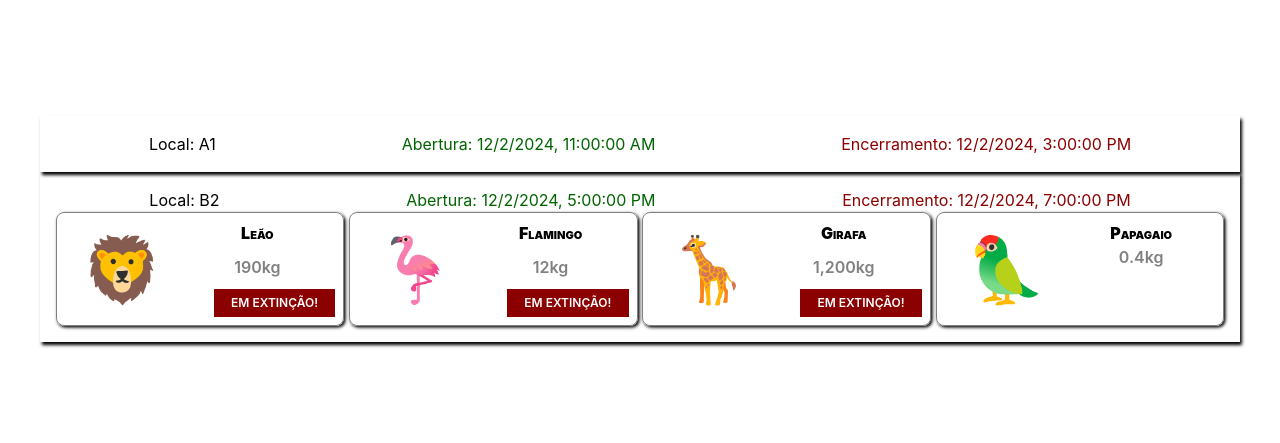
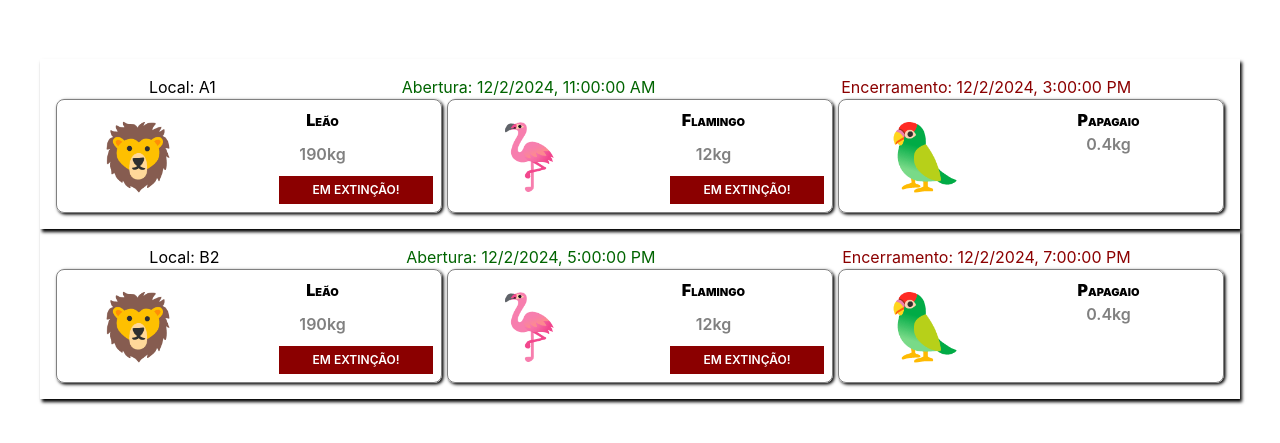
Before and after one commit to ufjf-dcc207/ufjf-dcc207-2024-3-a-atv03-PedroMuniz10, a React (Vite) app: page / in a window 1280 px wide. Shown: the part 171-614 px from the top of the page. Built offline with nearby package versions, Linux system fonts and the light colour scheme.

Commit message:
add exemplo

```diff
--- a/src/App.tsx
+++ b/src/App.tsx
@@ -1,7 +1,6 @@
 import "./App.css";
 import Animal from "./Animal";
 import Exibicao from "./Exibicao";
-import {  ReactNode } from "react";
 
 type AnimaisTupleType = [string, string, number, boolean];
 
@@ -13,16 +12,9 @@
 ];
 
 function App(){
-  const exA1: ReactNode[] = [];
-  const exB2: ReactNode[] = ANIMAIS.map((animal) => (
-    <Animal
-      key={animal[1]}
-      icone={animal[0]}
-      nome={animal[1]}
-      peso={animal[2]}
-      emExtincao={animal[3]}
-    />
-  ));
+  const exA1: AnimaisTupleType[] = ANIMAIS.filter(animal => animal[2]<200.0);
+  const exB2: AnimaisTupleType[] = ANIMAIS.filter(animal => animal[2]<200.0);
+
 
   return (
     <div className="app">
@@ -30,13 +22,31 @@
         inicio={new Date("2024-12-02T08:00:00.000-03:00")}
         fim={new Date("2024-12-02T12:00-03:00")}
         local="A1"
-      >{exA1}</Exibicao>
+      >{exA1.map((animal) => (
+        <Animal
+        key={animal[1]}
+        icone={animal[0]}
+        nome={animal[1]}
+        peso={animal[2]}
+        emExtincao={animal[3]}
+    />
+      ))}
+      </Exibicao>
 
       <Exibicao
         inicio={new Date("2024-12-02T14:00-03:00")}
         fim={new Date("2024-12-02T16:00-03:00")}
         local="B2"
-      >{exB2}</Exibicao>
+      >{exB2.map((animal) => (
+        <Animal
+        key={animal[1]}
+        icone={animal[0]}
+        nome={animal[1]}
+        peso={animal[2]}
+        emExtincao={animal[3]}
+    />
+      ))}
+      </Exibicao>
     </div>
   );
 }
```
